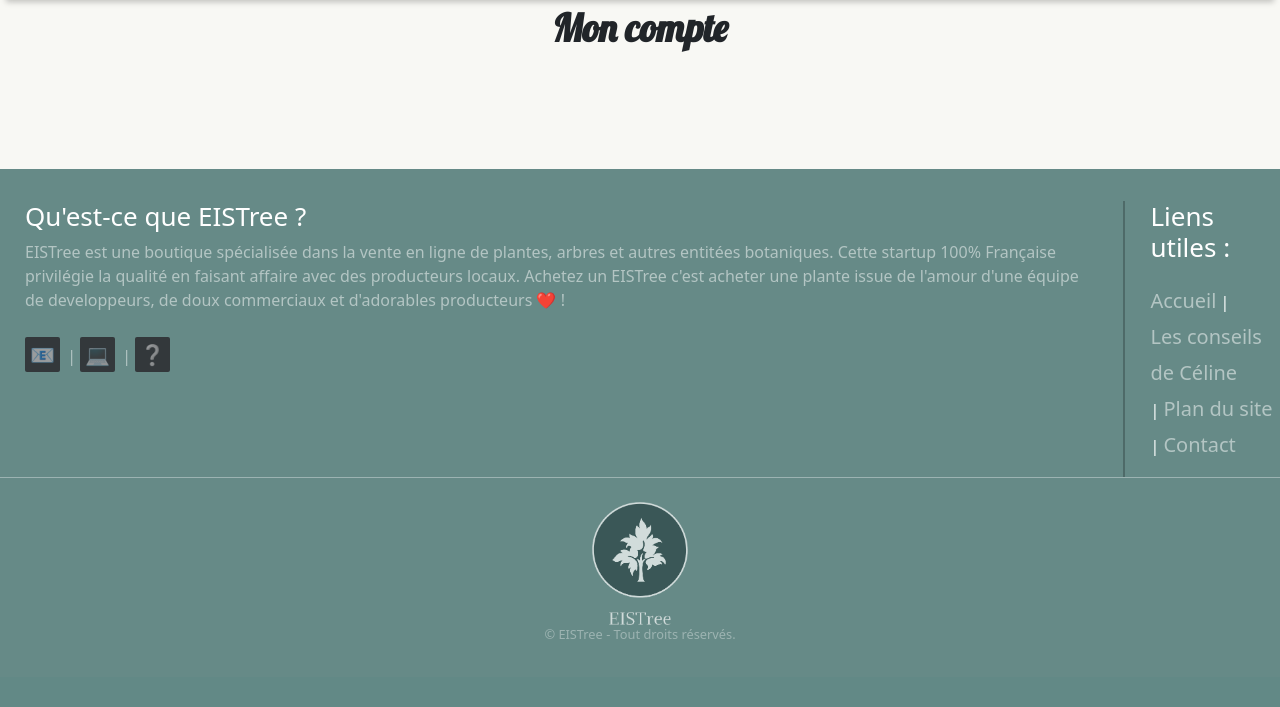
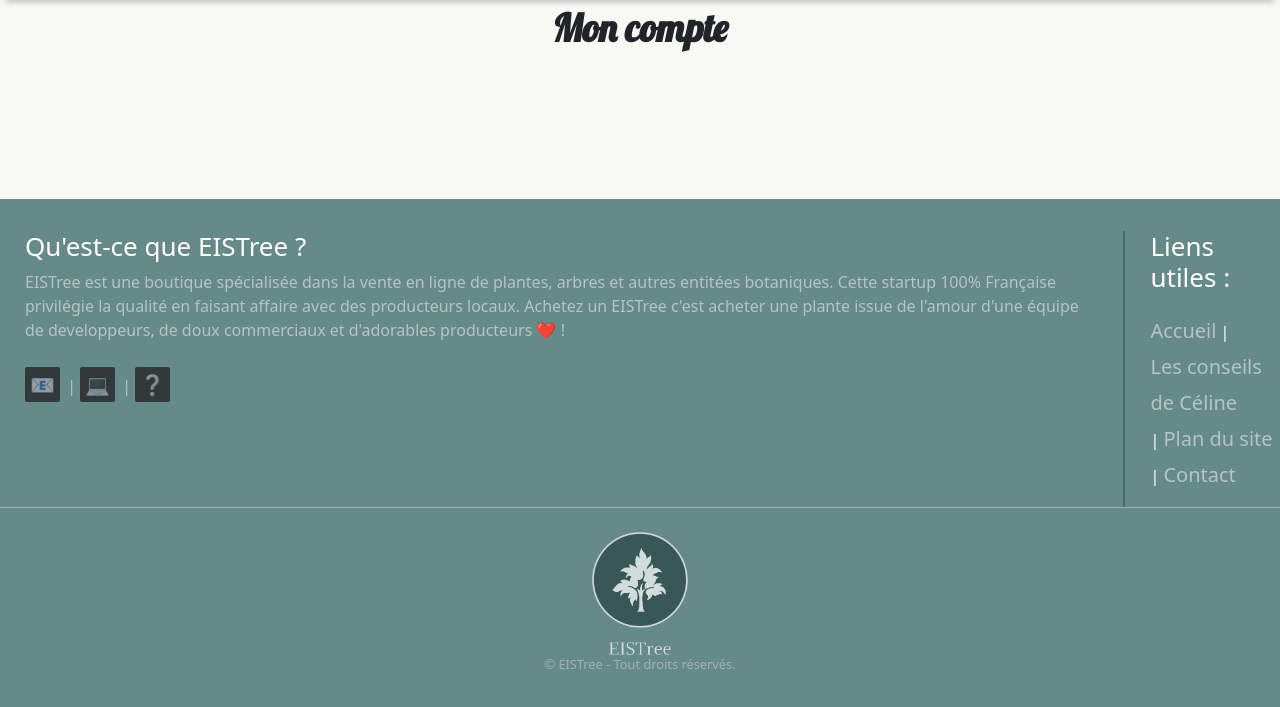
Before and after one commit to Bretzoule/eistree, a PHP site: page /account/account.php in a window 1280 px wide. Shown: the part 202-909 px from the top of the page. Before the commit the page ends 841 px from the top, so only its background shows below. Run offline with PHP 8.4, Linux system fonts and the light colour scheme; the visitor is signed in with stand-in values (Sample User, id 1).

Commit message:
modifications mineures sur la taille minimale de la page

```diff
--- a/index.css
+++ b/index.css
@@ -131,6 +131,7 @@ li.mydropdown {
     min-width: 100%;
     height: 100%;
     background: #F8F8F4;
+    min-height: calc(100vh - 601px);
 }
 
 /* #page #sidePanelLeft {
@@ -151,7 +152,7 @@ li.mydropdown {
     display: flex;
     align-items: center;
     flex-direction: column;
-    min-height: calc(100vh - 631px);
+    min-height: calc(100vh - 601px);
 }
 
 #mainTitle {
```
